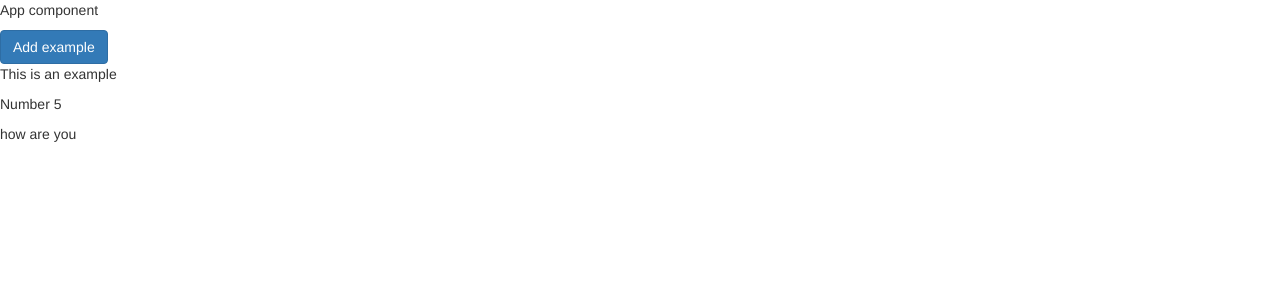
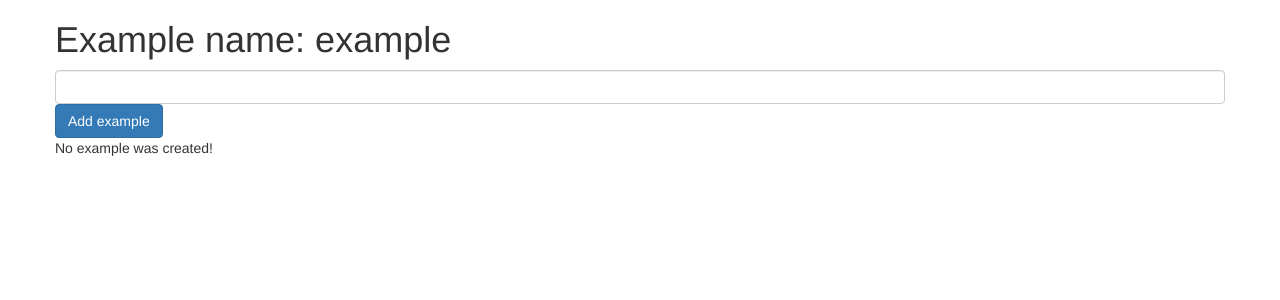
Before and after one commit to mavalroot/learning-angular, an Angular app: page / in a window 1280 px wide. Shown: the top 300 px of the page. Built offline with nearby package versions, Linux system fonts and the light colour scheme.

Commit message:
using events

```diff
--- a/src/app/app.component.html
+++ b/src/app/app.component.html
@@ -1,4 +1,5 @@
-<p>App component</p>
-
-<button class="btn btn-primary">Add example</button>
-<app-example></app-example>
+<div class="container">
+    <div class="row">
+        <app-example></app-example>
+    </div>
+</div>
--- a/src/app/example/example.component.html
+++ b/src/app/example/example.component.html
@@ -1,11 +1,13 @@
-<p>
-  This is an example
-</p>
+<h1>Example name: {{ exampleName }}</h1>
 
-<p>
-  Number {{ getExample1() }}
-</p>
+<input
+    type="text"
+    class="form-control"
+    (input)="onUpdateExampleName($event)">
 
-<p>
-  {{ example2 }}
-</p>
+<button
+    class="btn btn-primary"
+    [disabled]="!allowNewExample"
+    (click)="onCreateExample()">Add example</button>
+
+<p>{{ exampleCreationStatus }}</p>
--- a/src/app/example/example.component.ts
+++ b/src/app/example/example.component.ts
@@ -6,10 +6,32 @@ import { Component } from '@angular/core';
     styleUrls: ['./example.component.css']
 })
 export class ExampleComponent {
+
+    allowNewExample = false;
+    exampleCreationStatus = 'No example was created!';
+
     example1: number = 5;
     example2: string = 'how are you';
+    exampleName: string = 'example';
+
+    constructor() {
+        setTimeout(() => {
+            this.allowNewExample = true;
+        }, 2000);
+    }
+
+    ngOnInit() {
+    }
 
     getExample1() {
         return this.example1;
     }
+
+    onCreateExample() {
+        this.exampleCreationStatus = 'Server was created!'
     }
+
+    onUpdateExampleName(event: Event) {
+        this.exampleName = (<HTMLInputElement>event.target).value;
+    }
+}
```
Lines whose indentation alone changed are shown as unchanged.
